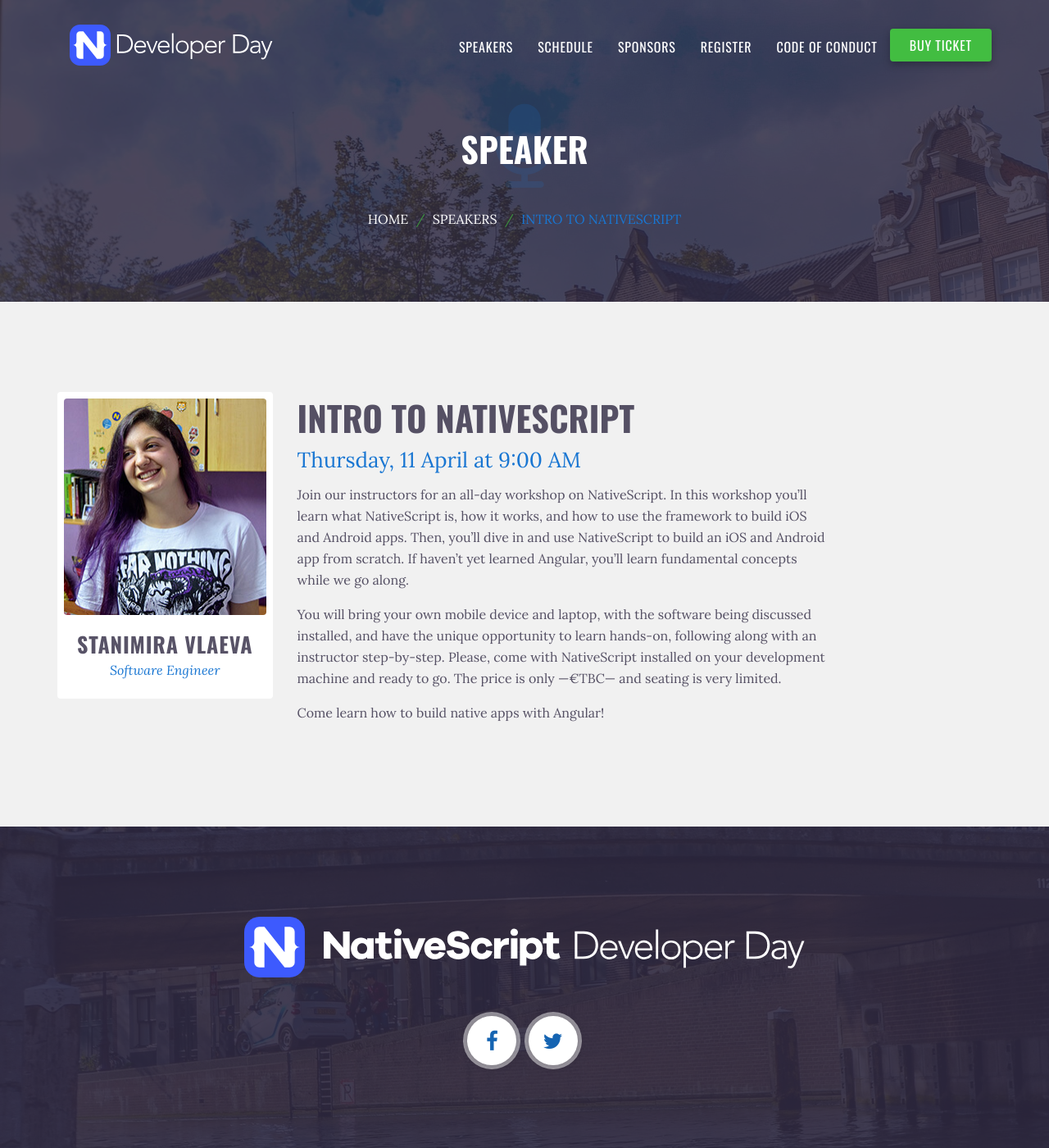
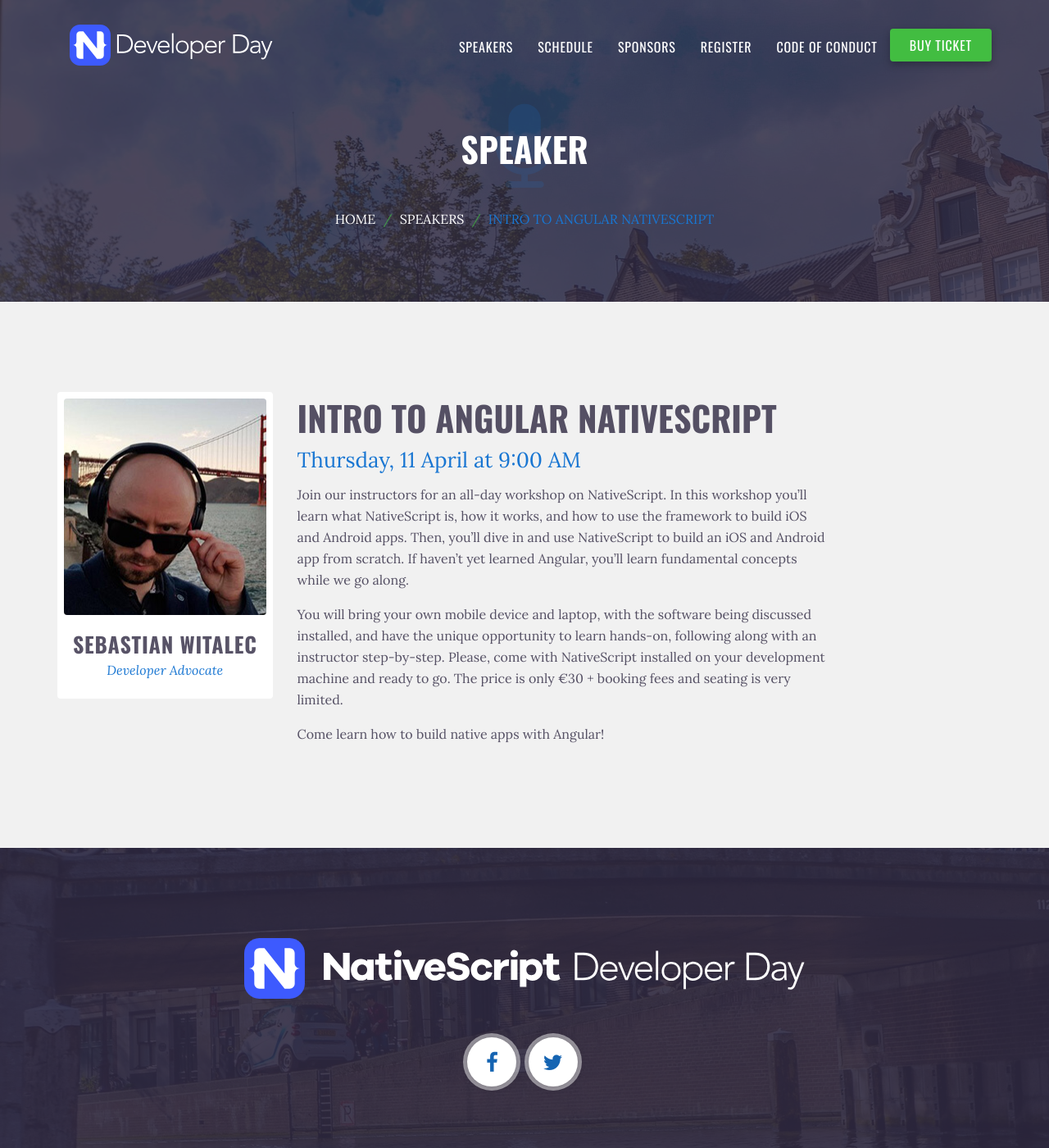
Before and after one commit to sebawita/nativescript-dev-day, a Jekyll site: the page built from schedule/session-day1-workshop-intro.md, in a window 1280 px wide and 1400 px high. Shown: the whole window at 82% size. Built offline with Jekyll 4.4.1, drawn with Linux system fonts in a browser that asks for light colours.

Commit message:
add workshops

```diff
--- a/schedule/session-day1-1.md
+++ b/schedule/session-day1-workshop-intro.md
@@ -1,16 +1,15 @@
 ---
 layout: session
-title: "Intro to NativeScript"
-speaker-last-name: Vlaeva
+title: "Intro to Angular NativeScript"
+speaker-last-name: Witalec
+type: Workshop
 day: 1
-track: 1
-session: 1
 start-time: "9:00 AM"
 short-description: "Learn what NativeScript is, how it works, and how to use the framework to build iOS and Android apps."
 ---
 
 Join our instructors for an all-day workshop on NativeScript. In this workshop you’ll learn what NativeScript is, how it works, and how to use the framework to build iOS and Android apps. Then, you’ll dive in and use NativeScript to build an iOS and Android app from scratch. If haven’t yet learned Angular, you’ll learn fundamental concepts while we go along.
 
-You will bring your own mobile device and laptop, with the software being discussed installed, and have the unique opportunity to learn hands-on, following along with an instructor step-by-step. Please, come with NativeScript installed on your development machine and ready to go. The price is only ---€TBC--- and seating is very limited.
+You will bring your own mobile device and laptop, with the software being discussed installed, and have the unique opportunity to learn hands-on, following along with an instructor step-by-step. Please, come with NativeScript installed on your development machine and ready to go. The price is only €30 + booking fees and seating is very limited.
 
 Come learn how to build native apps with Angular!
```
Also changed, not shown: schedule/session-day1-2.md (deleted, +0 -12 lines), schedule/session-day1-workshop-advanced-1.md (added, +14 -0 lines), schedule/session-day1-workshop-advanced-2.md (added, +14 -0 lines).
